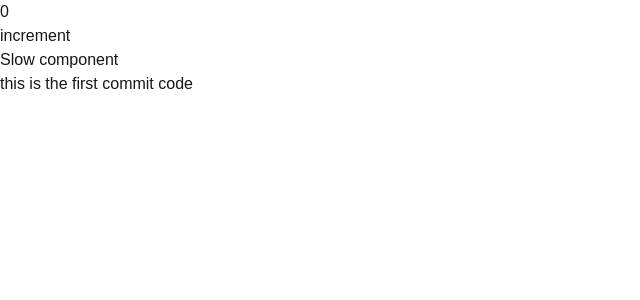
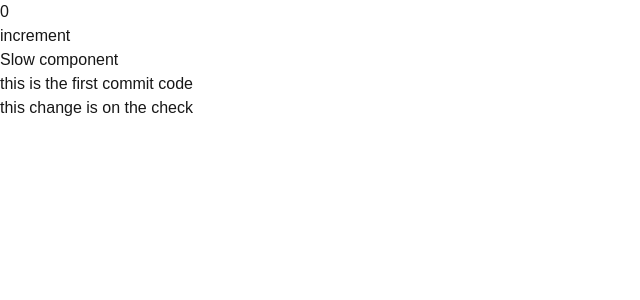
Before and after one commit to ZAK123DSFDF/react-compiler-check1, a Next.js app: page / in a window 1280 px wide. Shown: the top 300 px of the page, without its empty margins (0-640 px from the left). Built offline with nearby package versions, Linux system fonts and the light colour scheme.

Commit message:
this change is on the check

```diff
--- a/src/app/page.tsx
+++ b/src/app/page.tsx
@@ -20,6 +20,7 @@ export default function Home() {
         <button onClick={()=>setCount(count+1)}>increment</button>
         <SlowComponent/>
           <h1>this is the first commit code</h1>
+          <h1>this change is on the check</h1>
       </>
   );
 }
```
